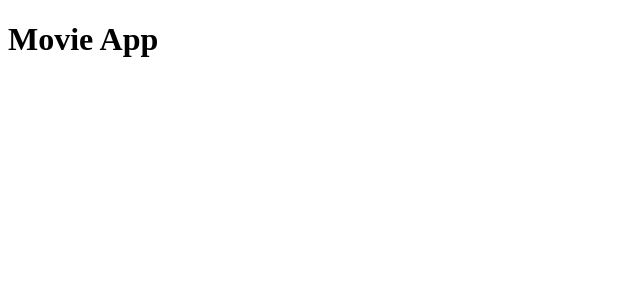
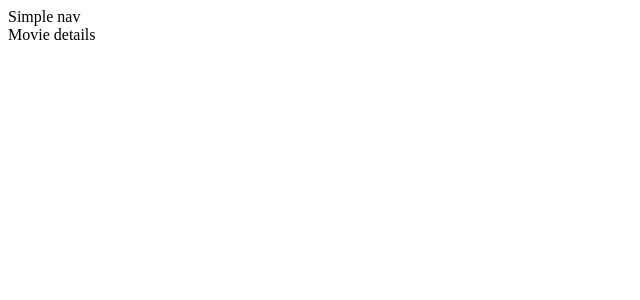
Before and after one commit to kenil-kanani/Movie_Searching_App, a React (Vite) app: page /movie/1 in a window 1280 px wide. Shown: the top 300 px of the page, without its empty margins (0-640 px from the left). Built offline with nearby package versions, Linux system fonts and the light colour scheme.

Commit message:
Added basic set of pages to the app

```diff
--- a/package.json
+++ b/package.json
@@ -11,7 +11,8 @@
   },
   "dependencies": {
     "react": "^18.2.0",
-    "react-dom": "^18.2.0"
+    "react-dom": "^18.2.0",
+    "react-router-dom": "^6.22.1"
   },
   "devDependencies": {
     "@types/react": "^18.2.56",
--- a/src/App.jsx
+++ b/src/App.jsx
@@ -1,11 +1,13 @@
 import { useState } from "react";
 import "./App.css";
+import Mainroutes from "./routes/Mainroutes";
 
 function App() {
 
   return (
     <>
-      <h1>Movie App</h1>
+      <nav>Simple nav</nav>
+      <Mainroutes />
     </>
   );
 }
--- a/src/main.jsx
+++ b/src/main.jsx
@@ -2,5 +2,10 @@
 import ReactDOM from "react-dom/client";
 import App from "./App.jsx";
 import "./index.css";
+import { BrowserRouter } from "react-router-dom";
 
-ReactDOM.createRoot(document.getElementById("root")).render(<App />);
+ReactDOM.createRoot(document.getElementById("root")).render(
+    <BrowserRouter>
+        <App />
+    </BrowserRouter>
+);
--- /dev/null
+++ b/src/pages/Error.jsx
@@ -0,0 +1,9 @@
+function Error() {
+    return (
+        <>
+            not found
+        </>
+    )
+}
+
+export default Error;
--- /dev/null
+++ b/src/pages/Home.jsx
@@ -0,0 +1,12 @@
+function Home() {
+    return (
+        <>
+            {/* navbar */}
+            {/* Movie List */}
+            {/* Pagination Buttons  */}
+            Home Page
+        </>
+    )
+}
+
+export default Home;
--- /dev/null
+++ b/src/pages/MovieDetails.jsx
@@ -0,0 +1,9 @@
+function MovieDetails() {
+    return (
+        <>
+            Movie details
+        </>
+    )
+}
+
+export default MovieDetails;
--- /dev/null
+++ b/src/routes/Mainroutes.jsx
@@ -0,0 +1,16 @@
+import { Routes, Route } from 'react-router-dom';
+import Home from '../pages/Home';
+import MovieDetails from '../pages/MovieDetails';
+import Error from '../pages/Error';
+
+function Mainroutes() {
+    return (
+        <Routes>
+            <Route path="/" element={<Home />} />
+            <Route path="/movie/:name" element={<MovieDetails />} />
+            <Route path="*" element={<Error />} />
+        </Routes>
+    )
+}
+
+export default Mainroutes;
```
Also changed, not shown: 2 other files (tests, documents, lock files or other folders).
